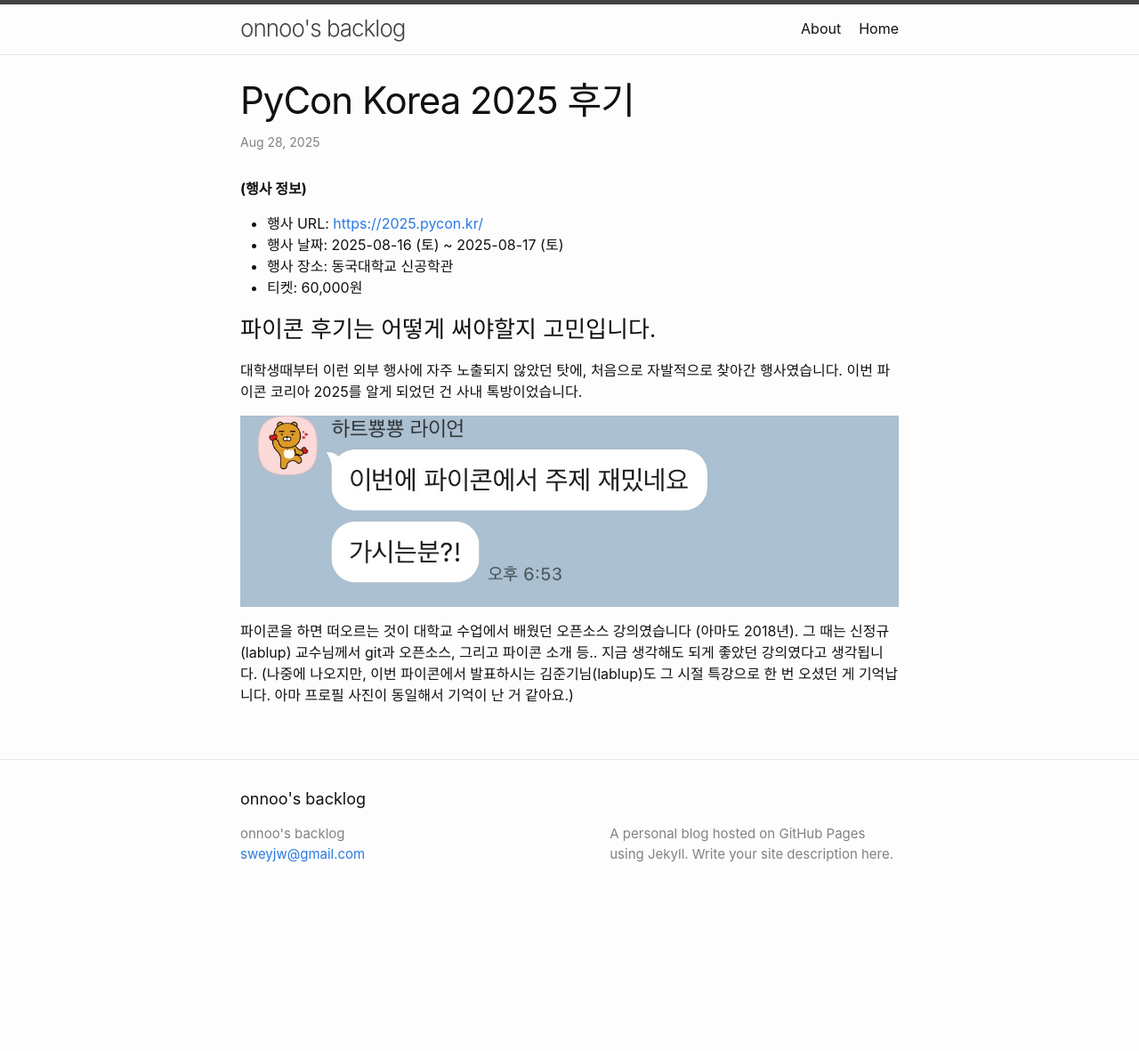
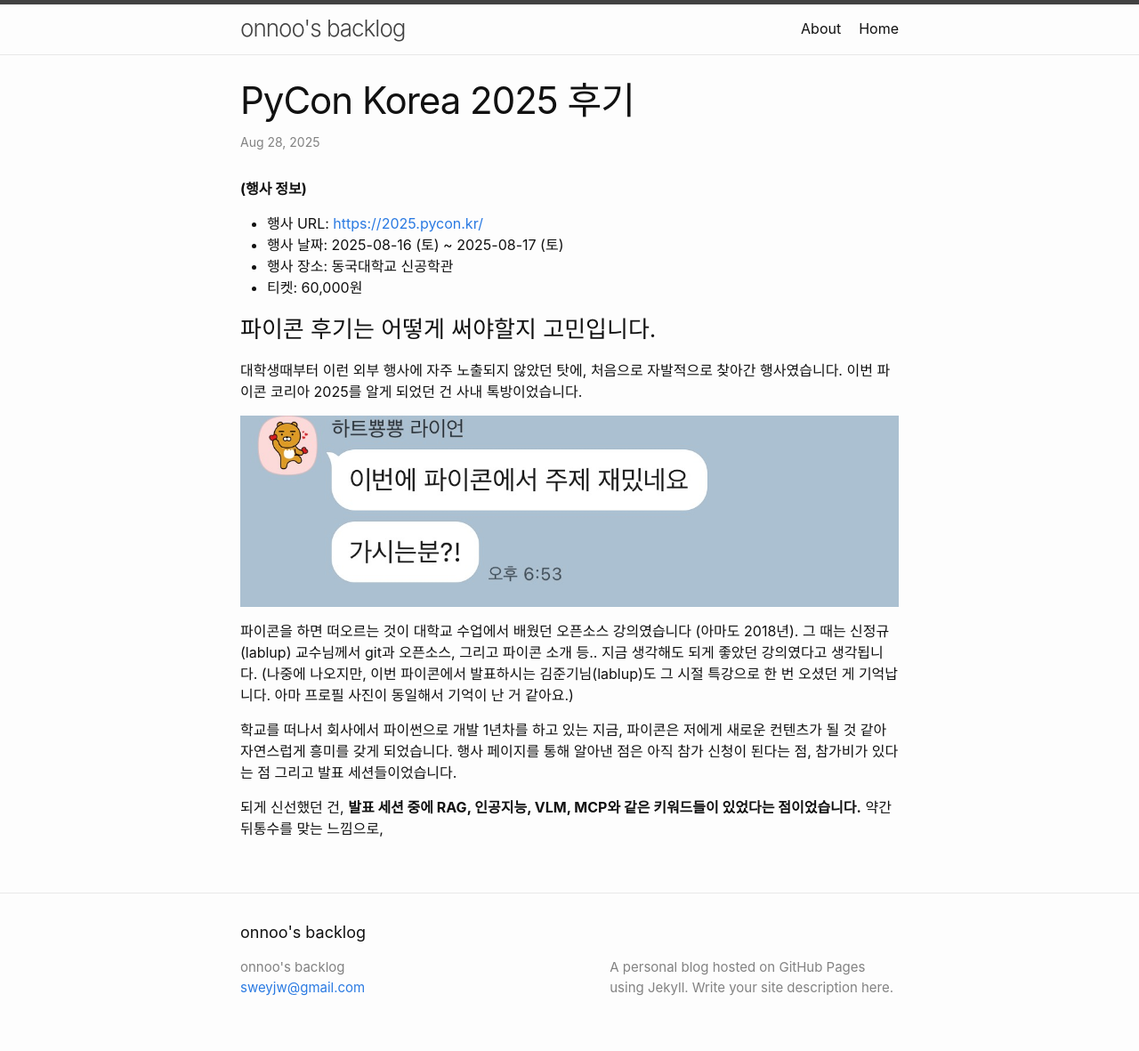
Before and after one commit to onnoo/onnoo.github.io, a Jekyll site: the page built from _posts/2025-08-28-pycon-korea-2025-후기.md, in a window 1280 px wide. Shown: the whole page at 89% size. Built offline with Jekyll 4.4.1, drawn with Linux system fonts in a browser that asks for light colours; before the commit the page ends 1031 px from its top, so only the background shows below that.

Commit message:
Update Blog “2025-08-28-pycon-korea-2025-후기”

```diff
--- a/_posts/2025-08-28-pycon-korea-2025-후기.md
+++ b/_posts/2025-08-28-pycon-korea-2025-후기.md
@@ -20,3 +20,7 @@ tags:
 ![이번에 파이콘에서 주제 재밌네요 가시는분?!](/images/uploads/img_1025.jpg)
 
 파이콘을 하면 떠오르는 것이 대학교 수업에서 배웠던 오픈소스 강의였습니다 (아마도 2018년). 그 때는 신정규(lablup) 교수님께서 git과 오픈소스, 그리고 파이콘 소개 등.. 지금 생각해도 되게 좋았던 강의였다고 생각됩니다. (나중에 나오지만, 이번 파이콘에서 발표하시는 김준기님(lablup)도 그 시절 특강으로 한 번 오셨던 게 기억납니다. 아마 프로필 사진이 동일해서 기억이 난 거 같아요.)
+
+학교를 떠나서 회사에서 파이썬으로 개발 1년차를 하고 있는 지금, 파이콘은 저에게 새로운 컨텐츠가 될 것 같아 자연스럽게 흥미를 갖게 되었습니다. 행사 페이지를 통해 알아낸 점은 아직 참가 신청이 된다는 점, 참가비가 있다는 점 그리고 발표 세션들이었습니다.
+
+되게 신선했던 건, **발표 세션 중에 RAG, 인공지능, VLM, MCP와 같은 키워드들이 있었다는 점이었습니다.** 약간 뒤통수를 맞는 느낌으로,
```
